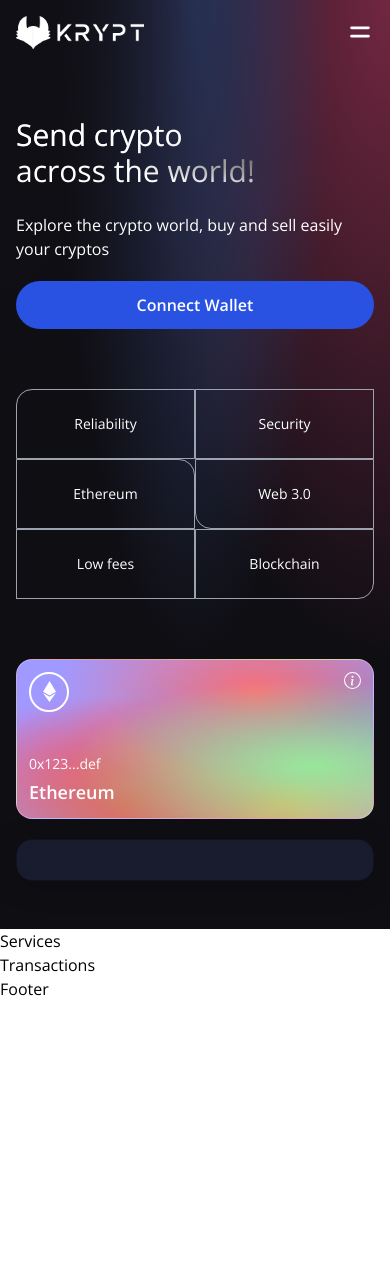
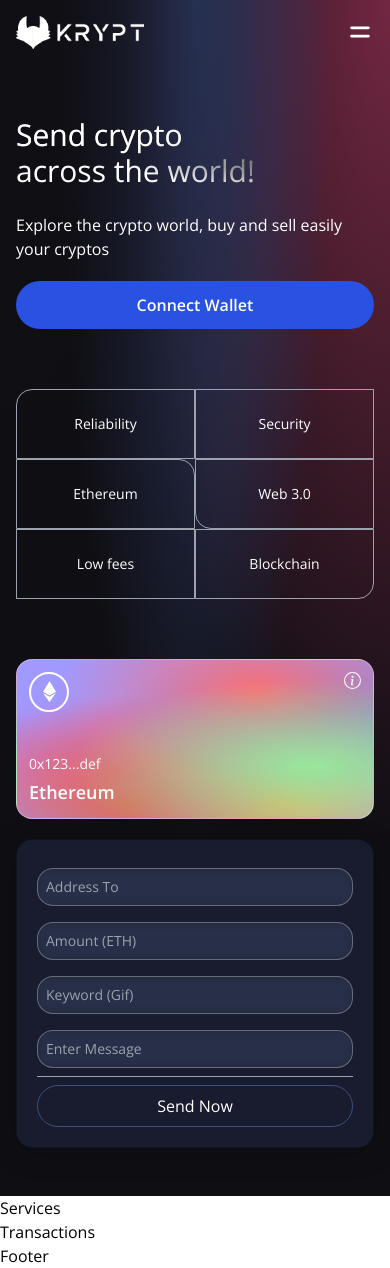
Before and after one commit to MarcOreliOoo/07_ModernWeb3App, a React (Vite) app in the folder client/: page / in a window 390 px wide. Before the commit the page ends 1001 px from the top, so only its background shows below. Built offline with nearby package versions, Linux system fonts and the light colour scheme.

Commit message:
feat: create loader and upd welcome

```diff
--- a/client/src/components/Loader.tsx
+++ b/client/src/components/Loader.tsx
@@ -1,6 +1,10 @@
-let Loader:React.FunctionComponent = () => {
+import { FunctionComponent } from "react";
+
+let Loader:FunctionComponent = () => {
 	return(
-		<h1>Loader</h1>
+		<div className="flex justify-center items-center py-3">
+			<div className="animate-spin rounded-full h-32 w-32 border-b-2 border-red-700"/>
+		</div>
 	);
 };
 
--- a/client/src/components/Welcome.tsx
+++ b/client/src/components/Welcome.tsx
@@ -1,4 +1,4 @@
-import { FunctionComponent } from "react";
+import { ChangeEvent, FunctionComponent } from "react";
 import { AiFillPlayCircle } from 'react-icons/ai';
 import { SiEthereum } from 'react-icons/si';
 import { BsInfoCircle } from 'react-icons/bs';
@@ -6,24 +6,57 @@
 
 const commonStyles = 'min-h-[70px] sm:px-0 px-2 sm:min-w-[120px] flex justify-center items-center border-[0.5px] border-gray-400 text-sm font-light text-white';
 
+type InputProps = {
+	placeholder: string,
+	name: string,
+	type: string,
+	value: number,
+	onChange: string
+};
+
+const Input:FunctionComponent<InputProps> = ({ placeholder, name, type, value, onChange }) => (
+	<input
+		placeholder={placeholder}
+		type={type}
+		step="0.0001"
+		value={value}
+		onChange={(e) => handleChange(e,name)}
+		className="my-2 w-full rounded-sm p-2 outline-none bg-transparent text-white border-none text-sm white-glassmorphism"
+	/>
+);
+
 let Welcome:FunctionComponent = () => {
-	const connectWallet = () => {};
+	const connectWallet = () => {
+
+	};
+
+	const handleSubmit = () => {
+
+	};
 
 	return(
 		<div className="flex w-full justify-center items-center">
-			<div className="flex md:flex-row flex-col items-start justify-between md:p-20 py-12 px-4">
-				<div className="flex flex-1 jusitfy-start flex-col md:mr-10">
+			<div className="flex mf:flex-row flex-col items-start justify-between md:p-20 py-12 px-4">
+
+				{/** LeftSide : Title + Connect button + KeyWords space */}
+				<div className="flex flex-1 jusitfy-start flex-col mf:mr-10">
+
+					{/** Title */}
 					<h1 className="text-3xl sm:text-5xl text-white text-gradient py-1">
 						Send crypto<br /> across the world!
 					</h1>
 					<p className="text-left mt-5 text-white font-light md:w-9/12 w-11/12 text-base">
 						Explore the crypto world, buy and sell easily your cryptos
 					</p>
+
+					{/** Connect button */}
 					<button type="button" onClick={connectWallet} className="flex flex-row justify-center items-center my-5 bg-[#2952e3] rounded-full p-3 cursor-pointer hover:bg-[#2546bd]">
 						<p className="text-white text-base font-semibold">
 							Connect Wallet
 						</p>
 					</button>
+
+					{/** Keywords space */}
 					<div className="grid sm:grid-cols-3 grid-cols-2 w-full mt-10">
 						<div className={`rounded-tl-2xl ${commonStyles}`}>
 							Reliability
@@ -45,7 +78,11 @@
 						</div>
 					</div>
 				</div>
-				<div className="flex flex-col flex-1 items-center jusitfy-start w-full md:mt-0 mt-10">
+
+				{/** RightSide :  Carte ETH + Input */}
+				<div className="flex flex-col flex-1 items-center jusitfy-start w-full mf:mt-0 mt-10">
+
+					{/** Carte ETH */}
 					<div className="p-3 jusitfy-end items-start flex-col rounded-xl h-40 sm:w-72 w-full my-5 eth-card white-glassmorphism">
 						<div className="flex justify-between flex-col w-full h-full ">
 							<div className="flex justify-between items-start">
@@ -65,8 +102,21 @@
 						</div>
 					</div>
 
+					{/** Input */}
 					<div className="p-5 sm:w-96 w-full flex flex-col justify-start items-center blue-glassmorphism">
+						<Input placeholder="Address To" name="addressTo" type="text" handleChange={() => {}} />
+						<Input placeholder="Amount (ETH)" name="amount" type="number" handleChange={() => {}} />
+						<Input placeholder="Keyword (Gif)" name="keywordName" type="text" handleChange={() => {}} />
+						<Input placeholder="Enter Message" name="message" type="text" handleChange={() => {}} />
 
+						<div className="h-[1px] w-full bg-gray-400"/>
+						{false ? (
+							<Loader />
+						) : (
+							<button type="button" onClick={handleSubmit} className="text-white w-full mt-2 border-[1px] p-2 border-[#3d4f7c] rounded-full cursor-pointer">
+								Send Now
+							</button>
+						)}
 					</div>
 				</div>
 			</div>
@@ -75,3 +125,7 @@
 };
 
 export default Welcome;
+
+function handleChange(e: ChangeEvent<HTMLInputElement>, name: string): void {
+	throw new Error("Function not implemented.");
+}
```
